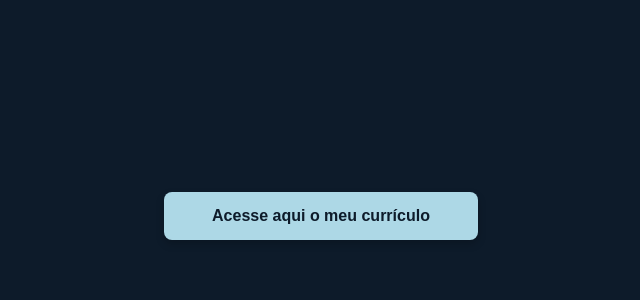
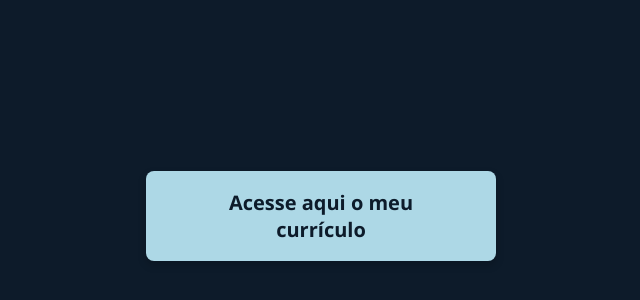
Before and after one commit to cristovaoolivra/cristovaoolivra.github.io, a plain HTML site: page currículo/index.html in a window 1280 px wide. Shown: the part 184-484 px from the top of the page, without its empty margins (319-959 px from the left). Drawn offline with Linux system fonts and the light colour scheme.

Commit message:
Update index.html

```diff
--- a/currículo/index.html
+++ b/currículo/index.html
@@ -1,44 +1,76 @@
 <!DOCTYPE html>
-<html>
+<html lang="pt-BR">
 <head>
+  <meta charset="UTF-8">
+  <meta name="viewport" content="width=device-width, initial-scale=1.0">
   <title>Currículo | Cristóvão</title>
   <style>
+    * {
+      margin: 0;
+      padding: 0;
+      box-sizing: border-box;
+    }
+
     body {
       background-color: #0d1b2a;
+      color: #e0e1dd;
+      font-family: 'Segoe UI', sans-serif;
       display: flex;
       justify-content: center;
       align-items: center;
-    height: 100vh;
+      min-height: 100vh;
       margin: 0;
-    font-family: sans-serif;
+      padding: 20px;
+      text-align: center;
     }
 
     .botao1 {
       background-color: #add8e6;
       color: #0d1b2a;
-    padding: 15px 32px;
-    text-align: center;
+      padding: 14px 24px;
+      font-size: 16px;
+      font-weight: bold;
       text-decoration: none;
       display: inline-block;
-    font-size: 16px;
-    font-weight: bold;
-    margin: 4px 2px;
-    cursor: pointer;
       border: none;
       border-radius: 8px;
-    box-shadow: 0 4px 8px 0 rgba(0,0,0,0.2);
-    transition: 0.3s;
-    width: 250px;
+      box-shadow: 0 4px 8px rgba(0, 0, 0, 0.2);
+      transition: background-color 0.3s ease, transform 0.2s, box-shadow 0.2s;
+      width: 100%;
+      max-width: 300px;
+      cursor: pointer;
     }
 
     .botao1:hover {
       background-color: #87ceeb;
+      transform: translateY(-2px);
+      box-shadow: 0 6px 12px rgba(0, 0, 0, 0.25);
+    }
+
+    .botao1:active {
+      transform: translateY(0);
+    }
+
+    @media (min-width: 480px) {
+      .botao1 {
+        font-size: 18px;
+        padding: 16px 32px;
+        max-width: 350px;
+      }
+    }
+
+    @media (min-width: 768px) {
+      body {
+        padding: 40px;
+      }
+      .botao1 {
+        font-size: 20px;
+        padding: 18px 36px;
+      }
     }
   </style>
 </head>
 <body>
-
   <a href="https://drive.google.com/file/d/1AyKxBQhdfPiEdEBUesrlciPm0hVN9_Uy/view?usp=drivesdk" class="botao1">Acesse aqui o meu currículo</a>
-
 </body>
 </html>
```
Lines whose indentation alone changed are shown as unchanged.
